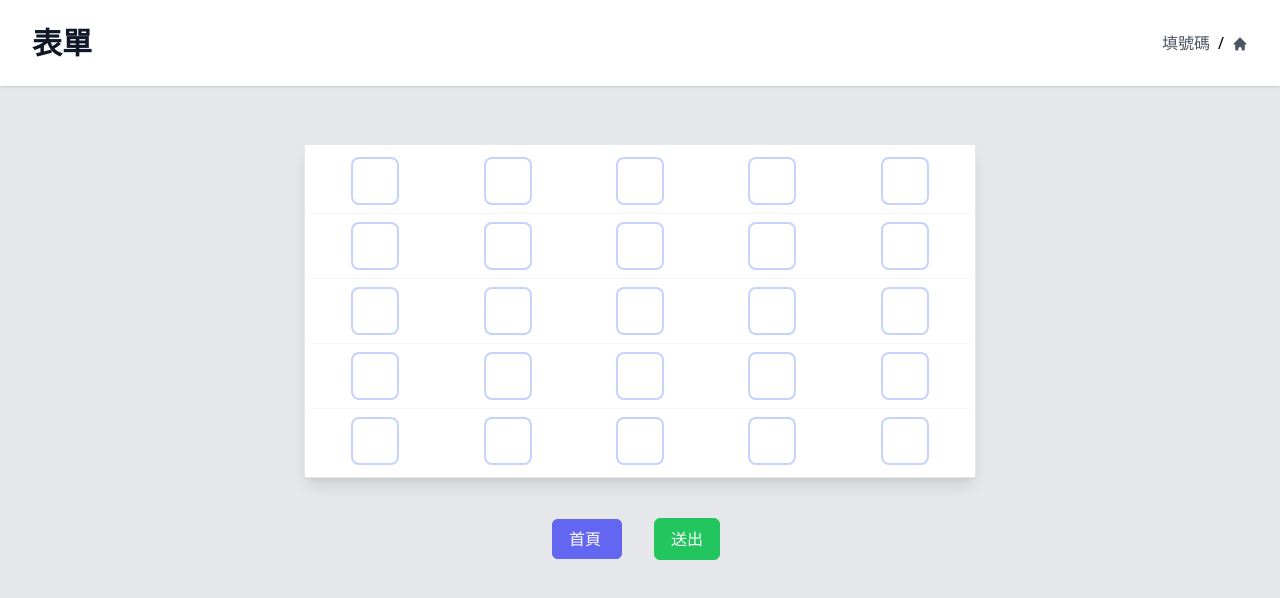
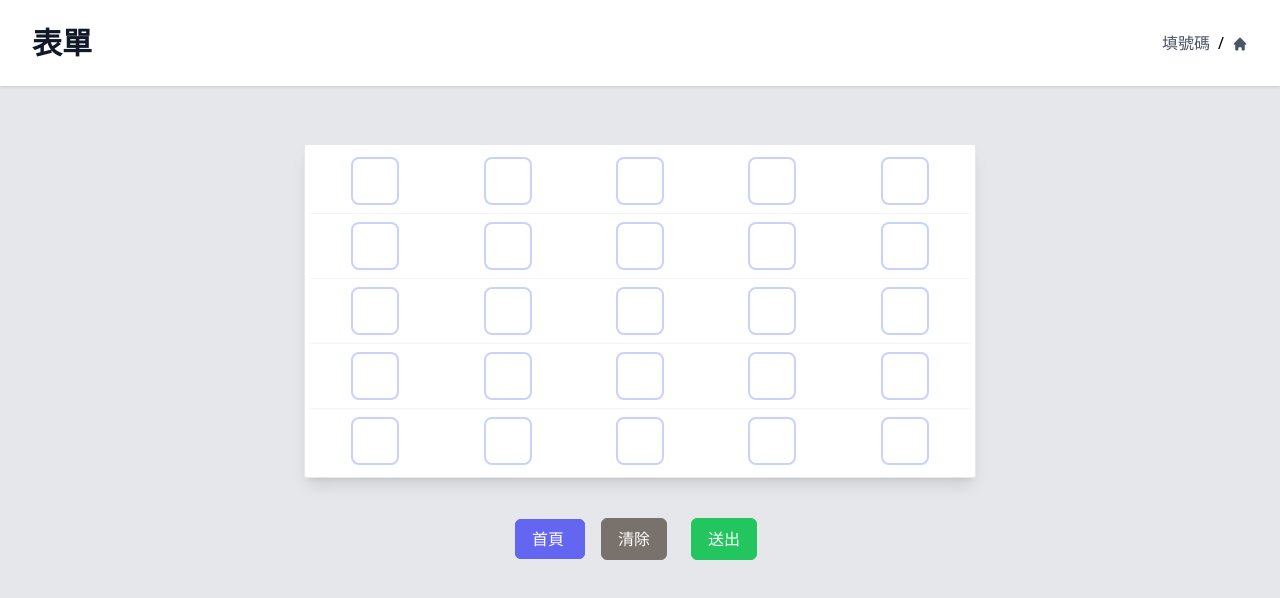
Before and after one commit to xeonicca/bingo-auto, a Vue app: page /form in a window 1280 px wide. Shown: the top 598 px of the page. Built offline with nearby package versions, Linux system fonts and the light colour scheme.

Commit message:
[modify] add form clear

```diff
--- a/src/views/Form.vue
+++ b/src/views/Form.vue
@@ -14,6 +14,11 @@ export default {
       })
 
       alert(`剛剛送出那張的編號是${response.data.fields.id}`)
+      this.clearForm()
+    },
+
+    clearForm() {
+      this.inputArray = Array(25)
     }
   }
 }
@@ -58,13 +63,19 @@ export default {
           首頁
         </router-link>
         <button
+          @click="clearForm"
+          type="button"
+          class="ml-4 border border-stone-500 bg-stone-500 text-white rounded-md px-4 py-2 m-2 transition duration-500 ease select-none focus:outline-none focus:shadow-outline"
+        >
+          清除
+        </button>
+        <button
           @click="submit"
           type="button"
-          class="ml-8 border border-green-500 bg-green-500 text-white rounded-md px-4 py-2 m-2 transition duration-500 ease select-none focus:outline-none focus:shadow-outline"
+          class="ml-4 border border-green-500 bg-green-500 text-white rounded-md px-4 py-2 m-2 transition duration-500 ease select-none focus:outline-none focus:shadow-outline"
         >
           送出
         </button>
-
       </div>
     </div>
   </div>
```
